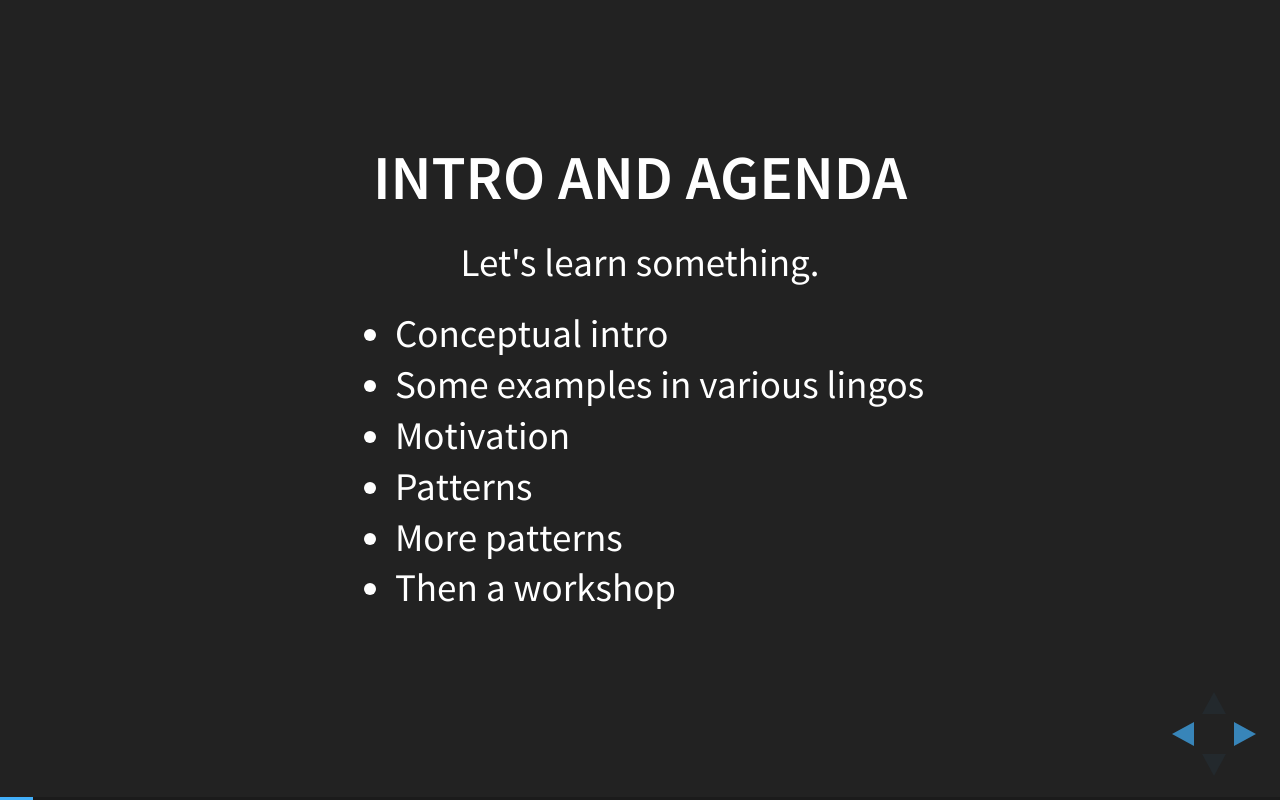
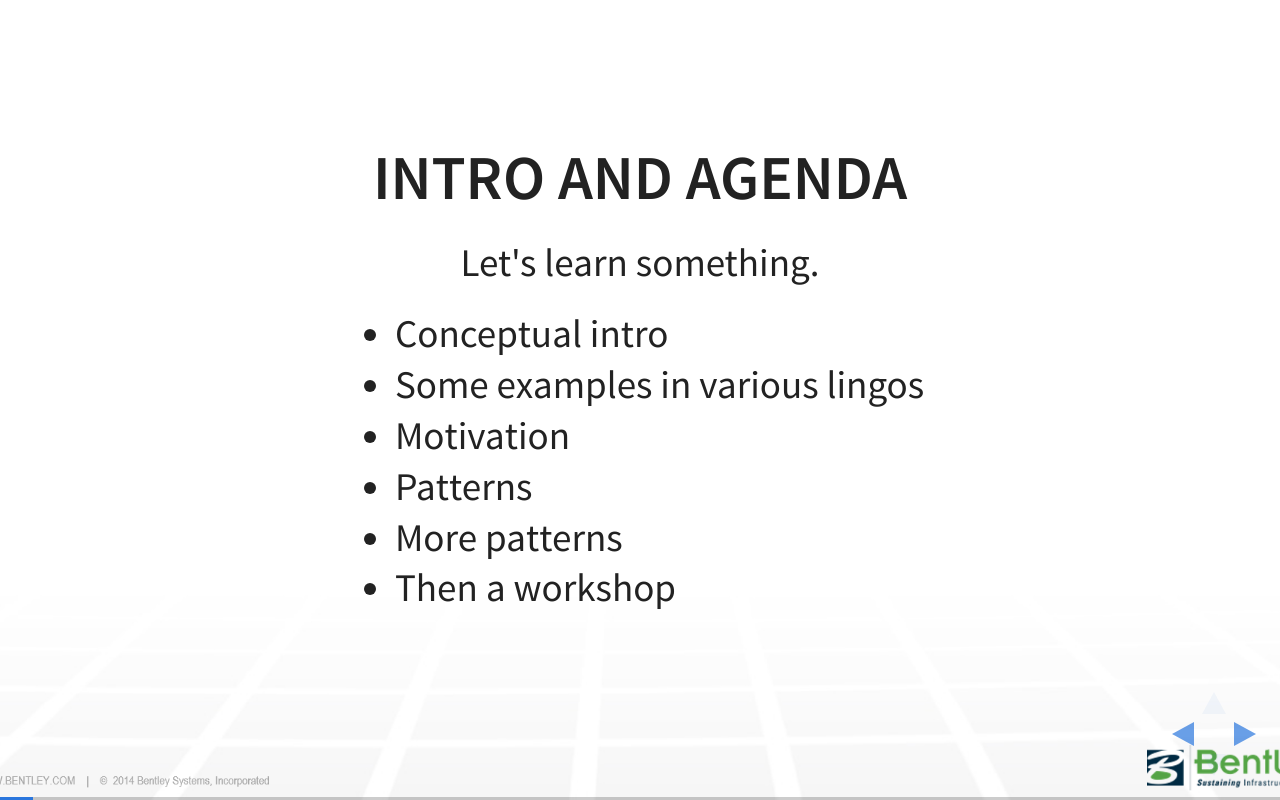
Before and after one commit to rtfb/nma-nida, a website: page index.html in a window 1280 px wide. Both pictures are taken after a click on the element 1251 px from the left and 734 px from the top of the page. Drawn offline with Linux system fonts and the light colour scheme.

Commit message:
Add background images and switch to white theme

```diff
--- a/index.html
+++ b/index.html
@@ -15,7 +15,7 @@
 		<meta name="viewport" content="width=device-width, initial-scale=1.0, maximum-scale=1.0, user-scalable=no, minimal-ui">
 
 		<link rel="stylesheet" href="css/reveal.css">
-		<link rel="stylesheet" href="css/theme/black.css" id="theme">
+        <link rel="stylesheet" href="css/theme/white.css" id="theme">
 
 		<!-- Code syntax highlighting -->
 		<link rel="stylesheet" href="lib/css/zenburn.css">
@@ -40,11 +40,11 @@
 
 			<!-- Any section element inside of this container is displayed as a slide -->
 			<div class="slides">
-    <section>
+    <section data-background="./img/title.png">
         <h1>Title and creds</h1>
     </section>
 
-    <section>
+    <section data-background="./img/bg.png">
         <h2>Intro and agenda</h2>
         <p>
         Let's learn something.
@@ -59,7 +59,7 @@
         </ul>
     </section>
 
-    <section>
+    <section data-background="./img/bg.png">
         <h2>Let's see some code!</h2>
         <pre><code data-trim contenteditable>
 def triplicate(lst):
@@ -70,7 +70,7 @@ triplicate(['a', 'b', 'c'])
         </code></pre>
     </section>
 
-    <section>
+    <section data-background="./img/bg.png">
         <!-- <h2>Conceptual intro</h2> -->
         <h3>What is functional programming?</h3>
         <h5>Random facts:</h5>
@@ -78,7 +78,7 @@ triplicate(['a', 'b', 'c'])
         <p>First implemented in Lisp in 1958 (by John McCarthy)</p>
     </section>
 
-    <section>
+    <section data-background="./img/bg.png">
         <!-- <h2>Conceptual intro</h2> -->
         <h3>What is functional programming?</h3>
         <h5>Intuitive explanation:</h5>
@@ -91,14 +91,14 @@ f(g(h(i(initial_data))))
         <p>No ifs, no loops, no variables, no nothing. Just functions.</p>
     </section>
 
-    <section>
+    <section data-background="./img/bg.png">
         <h3>Purity</h3>
         <p>...but most importantly, no side effects!</p>
         <p>Every function should be mathematically pure, taking parameters and
         producing its output independently from anything else in the world.</p>
     </section>
 
-    <section>
+    <section data-background="./img/bg.png">
         <h3>Full purity is impossible</h3>
         <p>Because I/O is also a side effect!</p>
         <!--
@@ -107,7 +107,7 @@ f(g(h(i(initial_data))))
         -->
     </section>
 
-    <section>
+    <section data-background="./img/bg.png">
         <!-- <h2>Motivation</h2> -->
         <h3>Why bother?</h3>
         <p>Parallelism!</p>
@@ -119,7 +119,7 @@ f(g(h(i(initial_data))))
         <p>Lazy evaluation</p>
     </section>
 
-    <section>
+    <section data-background="./img/bg.png">
         <!-- <h2>Patterns</h2> -->
         <h3>Patterns/algorithms</h3>
         <p>Map</p>
```
Also changed, not shown: img/bg.png (added), img/title.png (added).
